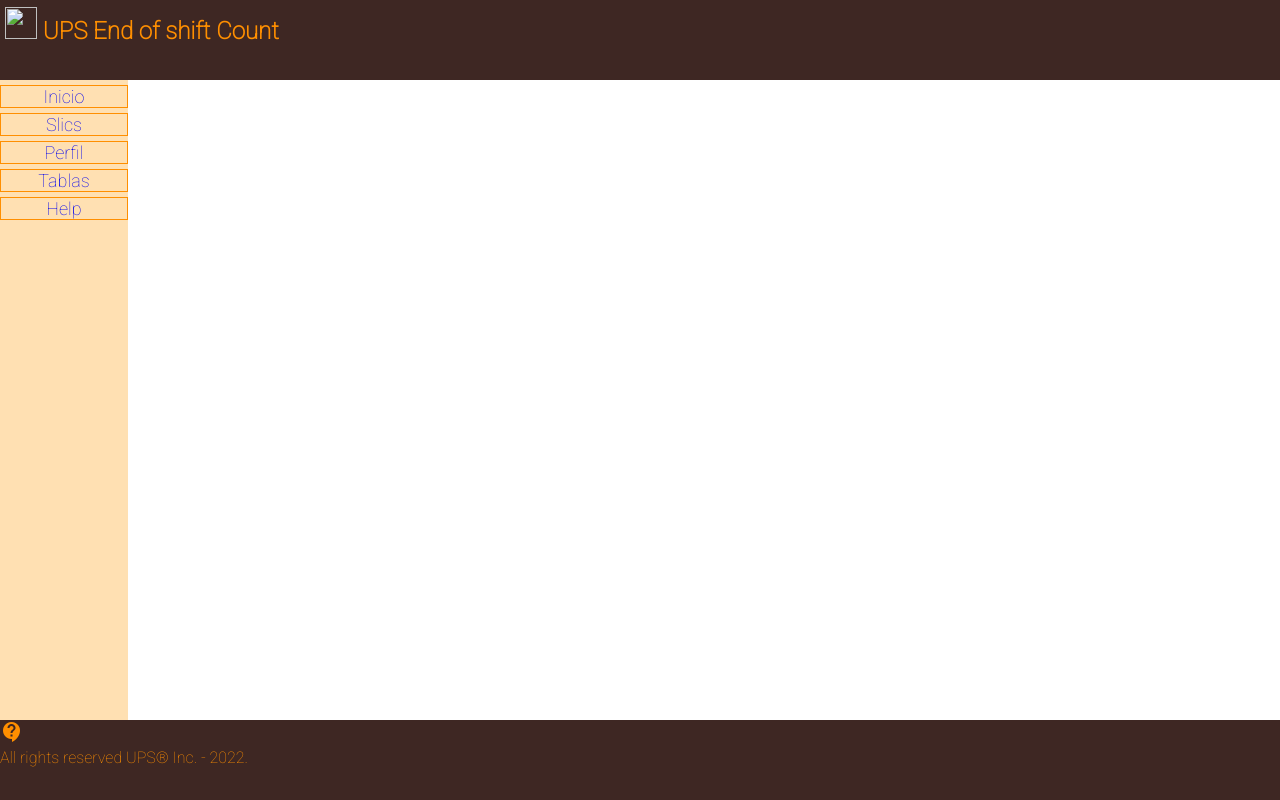
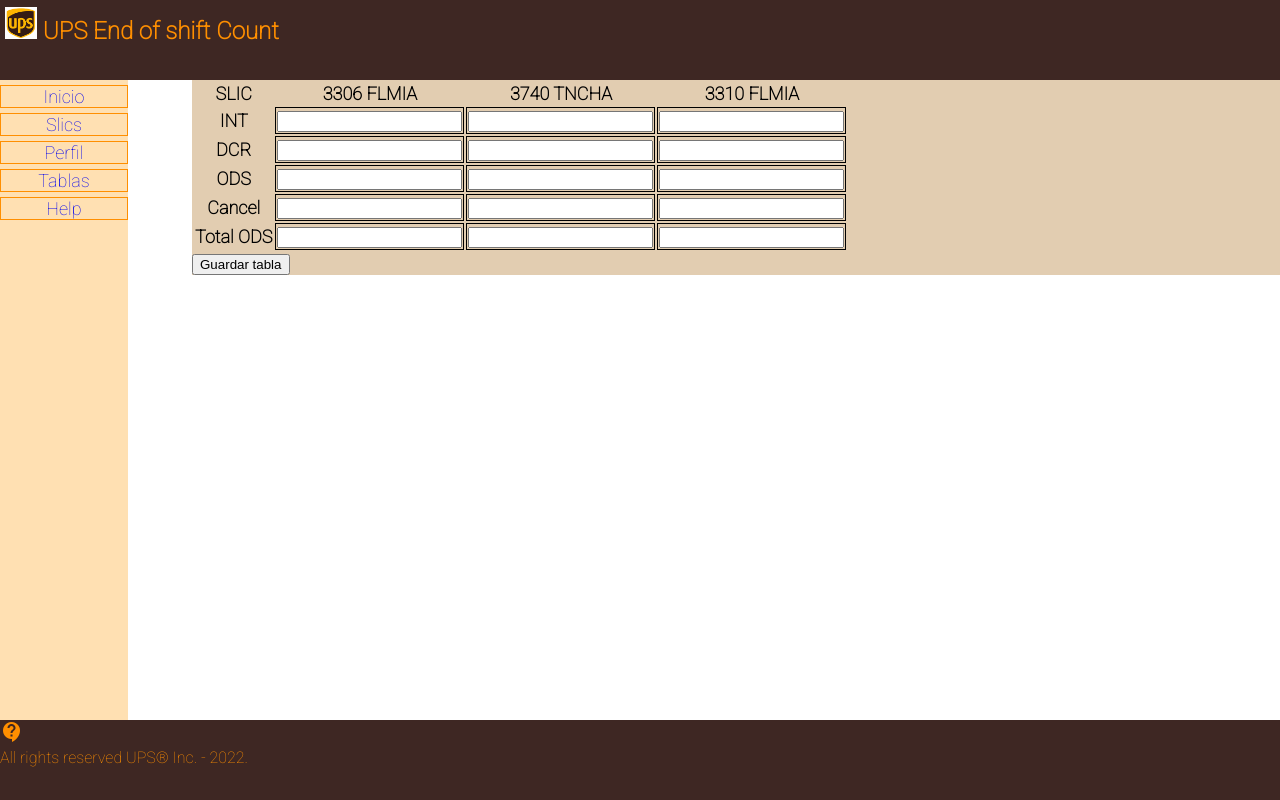
Before and after one commit to EnriqueCastroM/Work-proposals, a plain HTML site: page tcs ups/index.html in a window 1280 px wide. Drawn offline with Linux system fonts and the light colour scheme; files that its build step writes are made by us from their sources.

Commit message:
Export HTML Table to CSV

```diff
--- a/tcs ups/css/styles.css
+++ b/tcs ups/css/styles.css
@@ -31,7 +31,7 @@ aside{
 }
 
 main{
-    background-color: #ff8f00;
+    background-color: #e2cdb1;
     float: right;
     width: 85%;
     height: 80%;
@@ -64,3 +64,7 @@ p{
     text-align: justify;
 
 }
+
+.default td{
+    border: 1px black solid;
+}
--- a/tcs ups/index.html
+++ b/tcs ups/index.html
@@ -4,18 +4,19 @@
     <meta charset="UTF-8">
     <meta http-equiv="X-UA-Compatible" content="IE=edge">
     <meta name="viewport" content="width=device-width, initial-scale=1.0">
-    <link rel="stylesheet" href="/01.IntroALaWeb/05.PositionFloat/css/styles.css">
-    <title>Position float</title>
+    <link rel="stylesheet" href="/tcs ups/css/styles.css">
+    <title>End Of Shift</title>
     <link rel="preconnect" href="https://fonts.googleapis.com">
     <link rel="preconnect" href="https://fonts.gstatic.com" crossorigin>
     <link href="https://fonts.googleapis.com/css2?family=Roboto:wght@100&display=swap" rel="stylesheet">
     <link href="https://fonts.googleapis.com/icon?family=Material+Icons" rel="stylesheet">
     <link rel="shortcut icon" href="/01.IntroALaWeb/05.PositionFloat/img/UPS-Logo-650x366.png">
+    <script src="/tcs ups/js/index.js"></script>
 </head>
 <body>
     <header>
         <h1>
-            <img src="/01.IntroALaWeb/05.PositionFloat/img/UPS-Logo-650x366.png" alt="" width="32px" height="32px">
+            <img src="/tcs ups/img/UPS-Logo-650x366.png" alt="" width="32px" height="32px">
             UPS End of shift Count
         </h1>
     </header>
@@ -28,7 +29,81 @@
 
     </aside>
     <main>
+        <table class="default">
 
+            <tr>
+
+              <th scope="row">SLIC</th>
+
+              <th>3306 FLMIA</th>
+
+              <th>3740 TNCHA</th>
+
+              <th>3310 FLMIA</th>
+
+            </tr>
+
+            <tr>
+
+              <th>INT</th>
+
+              <td><input type="number" id="txtbox"></td>
+
+              <td><input type="number" id="txtbox"></td>
+
+              <td><input type="number" id="txtbox"></td>
+
+            </tr>
+
+            <tr>
+
+              <th>DCR</th>
+
+              <td><input type="number" id="txtbox"></td>
+
+              <td><input type="number" id="txtbox"></td>
+
+              <td><input type="number" id="txtbox"></td>
+
+            </tr>
+
+            <tr>
+
+              <th>ODS</th>
+
+              <td><input type="number" id="txtbox"></td>
+
+              <td><input type="number" id="txtbox"></td>
+
+              <td><input type="number" id="txtbox"></td>
+
+            </tr>
+
+            <tr>
+
+                <th>Cancel</th>
+
+                <td><input type="number" id="txtbox"></td>
+
+                <td><input type="number" id="txtbox"></td>
+
+                <td><input type="number" id="txtbox"></td>
+
+              </tr>
+              <tr>
+
+                <th>Total ODS</th>
+
+                <td><input type="number" id="txtbox"></td>
+
+                <td><input type="number" id="txtbox"></td>
+
+                <td><input type="number" id="txtbox"></td>
+
+              </tr>
+          </table>
+
+          <div><button id="download-button">Guardar tabla</button></div>
     </main>
     <footer>
         <i class="material-icons">contact_support</i>
--- /dev/null
+++ b/tcs ups/js/index.js
@@ -0,0 +1,42 @@
+
+function htmlToCSV(html, filename) {
+	let data = [];
+	let rows = document.querySelectorAll("table tr");
+
+	for (var i = 0; i < rows.length; i++) {
+		var row = [], cols = rows[i].querySelectorAll("td, th");
+
+		for (var j = 0; j < cols.length; j++) {
+		        row.push(cols[j].innerText);
+        }
+
+		data.push(row.join("."));
+	}
+
+	downloadCSVFile(data.join("\n"), filename);
+
+
+    }
+
+function downloadCSVFile(csv, filename) {
+        var csv_file, download_link;
+
+        csv_file = new Blob([csv], {type: "text/csv"});
+
+        download_link = document.createElement("a");
+
+        download_link.download = filename;
+
+        download_link.href = window.URL.createObjectURL(csv_file);
+
+        download_link.style.display = "none";
+
+        document.body.appendChild(download_link);
+
+        download_link.click();
+    }
+
+    document.getElementById("download-button").addEventListener("click", function () {
+        var html = document.querySelector("table").outerHTML;
+        htmlToCSV(html, "endofshift.csv");
+    });
```
